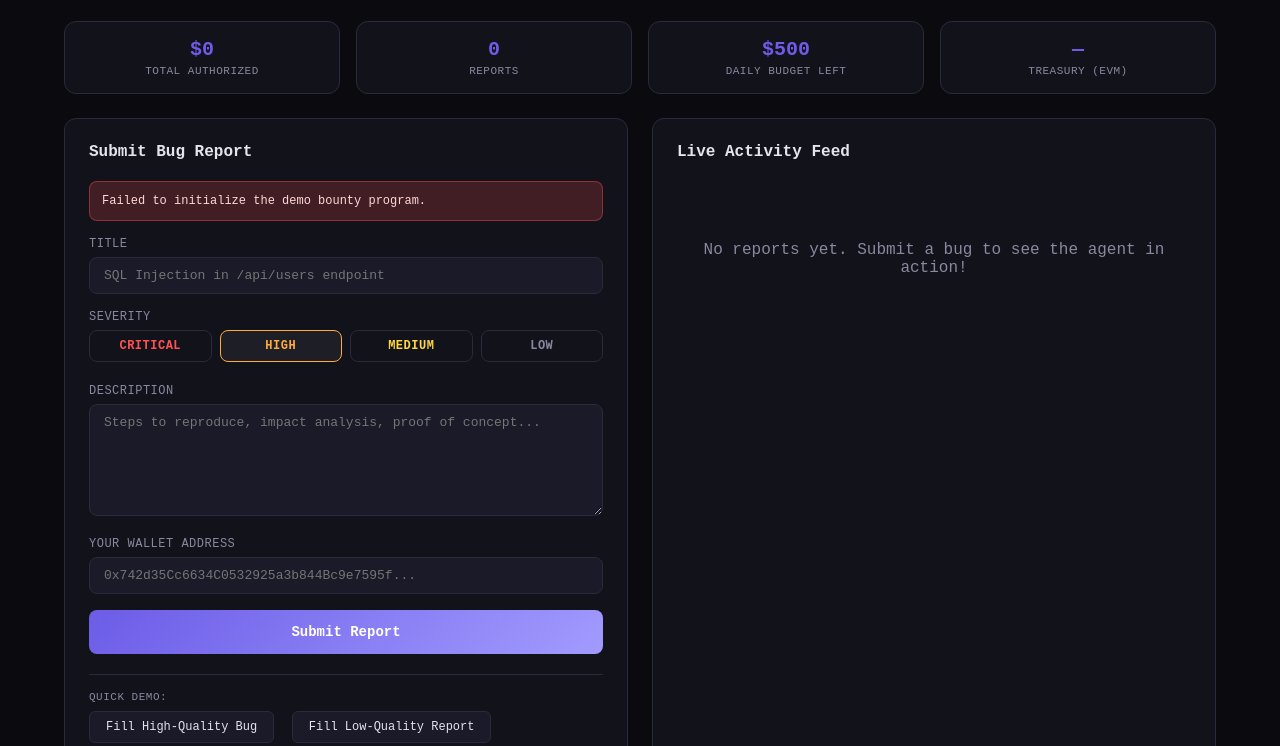
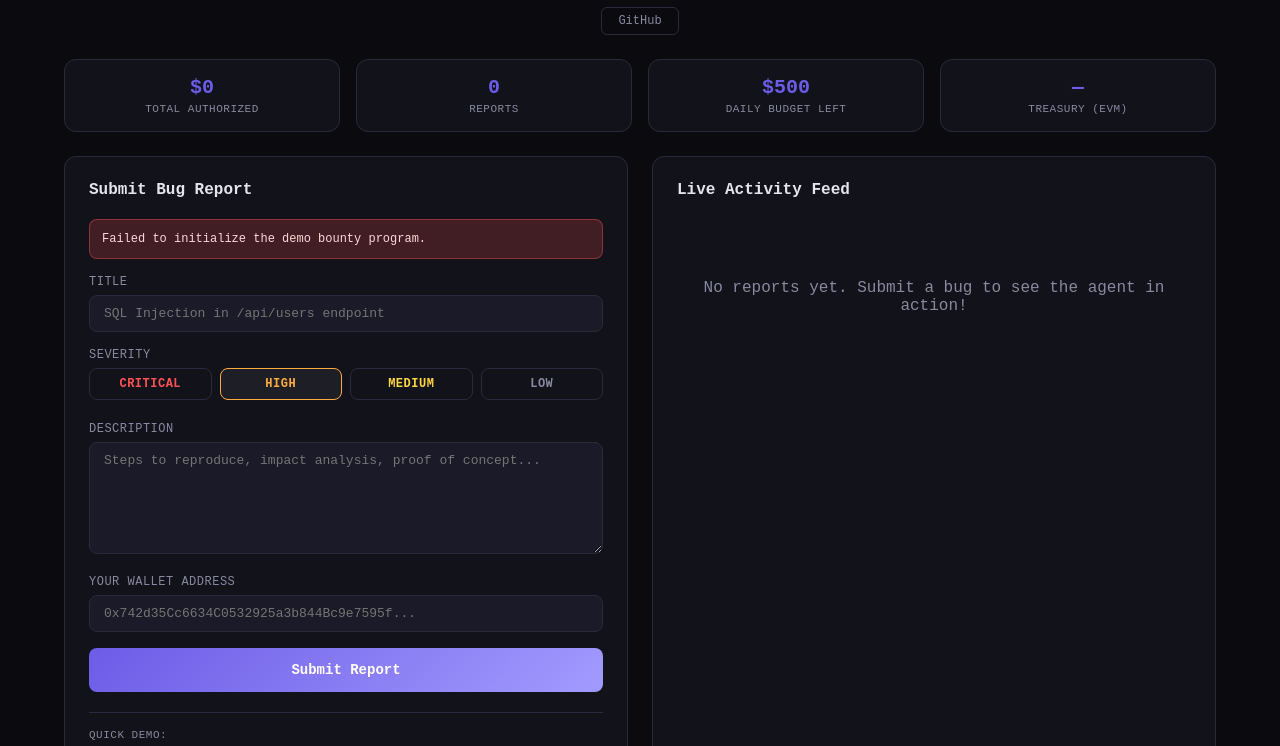
Before and after one commit to dieutx/owsbountybot, a website: page frontend/index.html in a window 1280 px wide. Shown: the part 127-873 px from the top of the page. Drawn offline with Linux system fonts and the light colour scheme; no server answers.

Commit message:
Add GitHub link to landing page header

```diff
--- a/frontend/index.html
+++ b/frontend/index.html
@@ -17,6 +17,7 @@
         <span class="badge">OWS-Powered</span>
       </div>
       <p class="tagline">Smart agent evaluates bugs & signs payout approvals — without touching private keys</p>
+      <a href="https://github.com/dieutx/owsbountybot" target="_blank" rel="noopener" class="github-link">GitHub</a>
     </header>
 
     <!-- Stats Bar -->
--- a/frontend/style.css
+++ b/frontend/style.css
@@ -34,6 +34,19 @@ header { text-align: center; padding: 32px 0 24px; }
 .logo h1 { font-size: 32px; font-weight: 700; background: linear-gradient(135deg, #6c5ce7, #a29bfe); -webkit-background-clip: text; -webkit-text-fill-color: transparent; }
 .badge { background: var(--accent); color: white; padding: 4px 10px; border-radius: 20px; font-size: 11px; font-weight: 600; letter-spacing: 0.5px; }
 .tagline { color: var(--text-dim); margin-top: 8px; font-size: 14px; }
+.github-link {
+  display: inline-block;
+  margin-top: 10px;
+  padding: 6px 16px;
+  border: 1px solid var(--border);
+  border-radius: 6px;
+  color: var(--text-dim);
+  font-family: inherit;
+  font-size: 12px;
+  text-decoration: none;
+  transition: all 0.2s;
+}
+.github-link:hover { border-color: var(--accent); color: var(--accent); }
 
 /* Stats Bar */
 .stats-bar {
```
